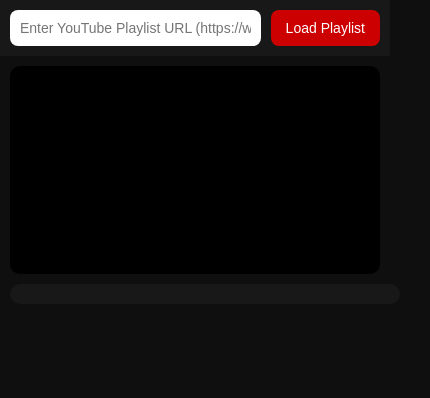
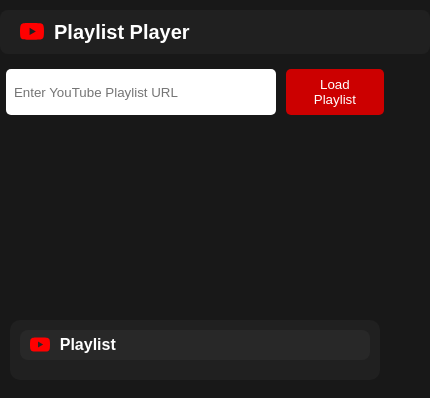
Before and after one commit to GaganCods/Playlist-Player, a plain HTML site: page index.html in a window 390 px wide. Shown: the whole page, 430 px wide, since content can reach past the window. Drawn offline with Linux system fonts and the light colour scheme.

Commit message:
Update index.html

```diff
--- a/index.html
+++ b/index.html
@@ -4,117 +4,164 @@
   <meta charset="UTF-8">
   <meta name="viewport" content="width=device-width, initial-scale=1.0">
   <title>YouTube Playlist Player</title>
+
+  <!-- Favicon (can’t use SVG directly in favicon, use PNG) -->
+  <link rel="icon" type="image/png" href="https://upload.wikimedia.org/wikipedia/commons/4/42/YouTube_icon_%282013-2017%29.png">
+
   <style>
     body {
+      font-family: Arial, sans-serif;
       margin: 0;
-      font-family: Arial, sans-serif;
-      background: #0f0f0f;
-      color: #fff;
+      padding: 0;
+      background: #181818;
+      color: white;
+      display: flex;
+      flex-direction: column;
+      align-items: center;
     }
 
-    .container {
+    .header {
+      display: flex;
+      align-items: center;
+      gap: 10px;
+      background: #202020;
+      width: 100%;
+      max-width: 1200px;
+      padding: 10px 20px;
+      margin: 10px auto 0 auto;
+      border-radius: 8px;
+    }
+
+    .header svg {
+      width: 24px;
+      height: 24px;
+      fill: #FF0000;
+    }
+
+    .header h1 {
+      font-size: 20px;
+      font-weight: bold;
+      margin: 0;
+      color: white;
+    }
+
+    .input-container {
+      margin: 15px;
+      display: flex;
+      justify-content: center;
+      gap: 10px;
+    }
+
+    input {
+      padding: 8px;
+      width: 280px;
+      border-radius: 5px;
+      border: none;
+    }
+
+    button {
+      padding: 8px 15px;
+      background: #cc0000;
+      color: white;
+      border: none;
+      border-radius: 5px;
+      cursor: pointer;
+    }
+
+    button:hover {
+      background: #ff0000;
+    }
+
+    .player-container {
       display: flex;
       flex-direction: row;
-      gap: 10px;
-      padding: 10px;
+      gap: 20px;
+      width: 95%;
+      max-width: 1200px;
+      margin: 20px auto;
     }
 
-    /* Player section */
-    #player {
+    iframe {
       flex: 2;
-      aspect-ratio: 16 / 9;
-      background: #000;
+      width: 100%;
+      height: 500px;
       border-radius: 10px;
-      overflow: hidden;
+      border: none;
     }
 
-    /* Playlist section */
     .playlist {
       flex: 1;
-      max-height: 80vh;
+      max-height: 500px;
       overflow-y: auto;
-      background: #181818;
+      background: #202020;
       border-radius: 10px;
       padding: 10px;
     }
 
-    .playlist-item {
+    /* Playlist header inside sidebar */
+    .playlist-header {
       display: flex;
       align-items: center;
       gap: 10px;
       margin-bottom: 10px;
-      padding: 8px;
+      padding: 5px 10px;
+      background: #282828;
       border-radius: 8px;
-      cursor: pointer;
-      transition: background 0.2s ease-in-out;
     }
 
-    .playlist-item:hover {
-      background: #272727;
+    .playlist-header svg {
+      width: 20px;
+      height: 20px;
+      fill: #FF0000;
     }
 
-    .playlist-item img {
-      width: 120px;
-      height: 70px;
-      border-radius: 5px;
-      object-fit: cover;
+    .playlist-title {
+      font-size: 16px;
+      font-weight: bold;
+      color: white;
     }
 
-    .playlist-item span {
-      font-size: 14px;
-      color: #eee;
-      line-height: 1.2;
-    }
-
-    /* Input area */
-    .url-input {
+    .video-item {
       display: flex;
+      align-items: center;
       gap: 10px;
-      padding: 10px;
-      background: #181818;
-    }
-
-    .url-input input {
-      flex: 1;
-      padding: 10px;
-      border-radius: 8px;
-      border: none;
-      outline: none;
-      font-size: 14px;
-    }
-
-    .url-input button {
-      padding: 10px 15px;
-      border: none;
-      border-radius: 8px;
-      background: #cc0000;
-      color: white;
-      font-size: 14px;
+      margin-bottom: 10px;
+      padding: 5px;
       cursor: pointer;
+      border-radius: 5px;
       transition: background 0.2s;
     }
 
-    .url-input button:hover {
-      background: #ff0000;
+    .video-item:hover, .video-item.active {
+      background: #383838;
     }
 
-    /* Mobile responsive */
+    .video-item img {
+      width: 120px;
+      height: 70px;
+      object-fit: cover;
+      border-radius: 5px;
+    }
+
+    .video-title {
+      font-size: 14px;
+      color: white;
+    }
+
     @media (max-width: 768px) {
-      .container {
+      .player-container {
         flex-direction: column;
       }
 
-      #player {
-        width: 100%;
-        aspect-ratio: 16/9;
+      iframe {
+        height: 300px;
       }
 
       .playlist {
-        width: 100%;
-        max-height: 40vh;
+        max-height: 250px;
       }
 
-      .playlist-item img {
+      .video-item img {
         width: 100px;
         height: 60px;
       }
@@ -122,67 +169,73 @@
   </style>
 </head>
 <body>
-  <!-- Input Playlist URL -->
-  <div class="url-input">
-    <input type="text" id="playlistUrl" placeholder="Enter YouTube Playlist URL (https://www.youtube.com/playlist?list=...)" />
+
+  <!-- Header with SVG Logo + Text -->
+  <div class="header">
+    <svg xmlns="http://www.w3.org/2000/svg" viewBox="0 0 16 16">
+      <path d="M8.051 1.999h.089c.822.003 4.987.033 6.11.335a2.01 2.01 0 0 1 1.415 1.42c.101.38.172.883.22 1.402l.01.104.022.26.008.104c.065.914.073 1.77.074 1.957v.075c-.001.194-.01 1.108-.082 2.06l-.008.105-.009.104c-.05.572-.124 1.14-.235 1.558a2.01 2.01 0 0 1-1.415 1.42c-1.16.312-5.569.334-6.18.335h-.142c-.309 0-1.587-.006-2.927-.052l-.17-.006-.087-.004-.171-.007-.171-.007c-1.11-.049-2.167-.128-2.654-.26a2.01 2.01 0 0 1-1.415-1.419c-.111-.417-.185-.986-.235-1.558L.09 9.82l-.008-.104A31 31 0 0 1 0 7.68v-.123c.002-.215.01-.958.064-1.778l.007-.103.003-.052.008-.104.022-.26.01-.104c.048-.519.119-1.023.22-1.402a2.01 2.01 0 0 1 1.415-1.42c.487-.13 1.544-.21 2.654-.26l.17-.007.172-.006.086-.003.171-.007A100 100 0 0 1 7.858 2zM6.4 5.209v4.818l4.157-2.408z"/>
+    </svg>
+    <h1>Playlist Player</h1>
+  </div>
+
+  <div class="input-container">
+    <input type="text" id="playlistUrl" placeholder="Enter YouTube Playlist URL">
     <button onclick="loadPlaylist()">Load Playlist</button>
   </div>
 
-  <!-- Main Layout -->
-  <div class="container">
-    <div id="player"></div>
-    <div class="playlist" id="playlist"></div>
+  <div class="player-container">
+    <iframe id="player" src="" allowfullscreen></iframe>
+    <div class="playlist" id="playlist">
+      <div class="playlist-header">
+        <svg xmlns="http://www.w3.org/2000/svg" viewBox="0 0 16 16">
+          <path d="M8.051 1.999h.089c.822.003 4.987.033 6.11.335a2.01 2.01 0 0 1 1.415 1.42c.101.38.172.883.22 1.402l.01.104.022.26.008.104c.065.914.073 1.77.074 1.957v.075c-.001.194-.01 1.108-.082 2.06l-.008.105-.009.104c-.05.572-.124 1.14-.235 1.558a2.01 2.01 0 0 1-1.415 1.42c-1.16.312-5.569.334-6.18.335h-.142c-.309 0-1.587-.006-2.927-.052l-.17-.006-.087-.004-.171-.007-.171-.007c-1.11-.049-2.167-.128-2.654-.26a2.01 2.01 0 0 1-1.415-1.419c-.111-.417-.185-.986-.235-1.558L.09 9.82l-.008-.104A31 31 0 0 1 0 7.68v-.123c.002-.215.01-.958.064-1.778l.007-.103.003-.052.008-.104.022-.26.01-.104c.048-.519.119-1.023.22-1.402a2.01 2.01 0 0 1 1.415-1.42c.487-.13 1.544-.21 2.654-.26l.17-.007.172-.006.086-.003.171-.007A100 100 0 0 1 7.858 2zM6.4 5.209v4.818l4.157-2.408z"/>
+        </svg>
+        <span class="playlist-title">Playlist</span>
+      </div>
+    </div>
   </div>
 
   <script>
-    let player;
+    const apiKey = "AIzaSyBlXzWvIupvjgkZ516OYu9SUdzDXrXQoak"; // Replace with your YouTube API Key
     let playlistData = [];
-    const apiKey = "AIzaSyBlXzWvIupvjgkZ516OYu9SUdzDXrXQoak"; // Replace with your YouTube API Key
+    let currentVideoIndex = 0;
 
-    // Load YouTube IFrame Player API
-    let tag = document.createElement("script");
-    tag.src = "https://www.youtube.com/iframe_api";
-    document.body.appendChild(tag);
-
-    function onYouTubeIframeAPIReady() {
-      player = new YT.Player("player", {
-        height: "390",
-        width: "640",
-        videoId: "",
-        playerVars: { autoplay: 0, controls: 1 },
-      });
+    function extractPlaylistId(url) {
+      const match = url.match(/[?&]list=([a-zA-Z0-9_-]+)/);
+      return match ? match[1] : null;
     }
 
     async function loadPlaylist() {
       const url = document.getElementById("playlistUrl").value;
-      const playlistId = getPlaylistId(url);
+      const playlistId = extractPlaylistId(url);
+
       if (!playlistId) {
-        alert("Invalid Playlist URL!");
+        alert("Invalid Playlist URL");
         return;
       }
 
-      const apiUrl = `https://www.googleapis.com/youtube/v3/playlistItems?part=snippet&maxResults=20&playlistId=${playlistId}&key=${apiKey}`;
+      const apiUrl = `https://www.googleapis.com/youtube/v3/playlistItems?part=snippet&maxResults=30&playlistId=${playlistId}&key=${apiKey}`;
+      try {
         const response = await fetch(apiUrl);
         const data = await response.json();
 
-      if (!data.items) {
-        alert("Error loading playlist!");
+        if (!data.items || data.items.length === 0) {
+          alert("Playlist not found or private.");
           return;
         }
 
         playlistData = data.items;
         displayPlaylist();
-      playVideo(playlistData[0].snippet.resourceId.videoId);
+        playVideo(0); // play first video
+      } catch (err) {
+        console.error(err);
+        alert("Failed to load playlist.");
       }
-
-    function getPlaylistId(url) {
-      const match = url.match(/[?&]list=([a-zA-Z0-9_-]+)/);
-      return match ? match[1] : null;
     }
 
     function displayPlaylist() {
-      const playlistContainer = document.getElementById("playlist");
-      playlistContainer.innerHTML = "";
+      const playlistDiv = document.getElementById("playlist");
+      playlistDiv.querySelectorAll(".video-item").forEach(el => el.remove());
 
       playlistData.forEach((item, index) => {
         const videoId = item.snippet.resourceId.videoId;
@@ -190,18 +243,32 @@
         const thumbnail = item.snippet.thumbnails.medium.url;
 
         const div = document.createElement("div");
-        div.className = "playlist-item";
+        div.classList.add("video-item");
+        if (index === currentVideoIndex) div.classList.add("active");
+
         div.innerHTML = `
-          <img src="${thumbnail}" alt="Thumbnail">
-          <span>${title}</span>
+          <img src="${thumbnail}" alt="${title}">
+          <div class="video-title">${title}</div>
         `;
-        div.onclick = () => playVideo(videoId);
-        playlistContainer.appendChild(div);
+        div.onclick = () => playVideo(index);
+
+        playlistDiv.appendChild(div);
       });
     }
 
-    function playVideo(videoId) {
-      player.loadVideoById(videoId);
+    function playVideo(index) {
+      if (index < 0 || index >= playlistData.length) return;
+
+      currentVideoIndex = index;
+      const videoId = playlistData[index].snippet.resourceId.videoId;
+      document.getElementById("player").src =
+        `https://www.youtube.com/embed/${videoId}?autoplay=1&rel=0&modestbranding=1&showinfo=0`;
+
+      // Highlight active video
+      const items = document.querySelectorAll(".video-item");
+      items.forEach((el, i) => {
+        el.classList.toggle("active", i === index);
+      });
     }
   </script>
 </body>
```
Lines whose indentation alone changed are shown as unchanged.
